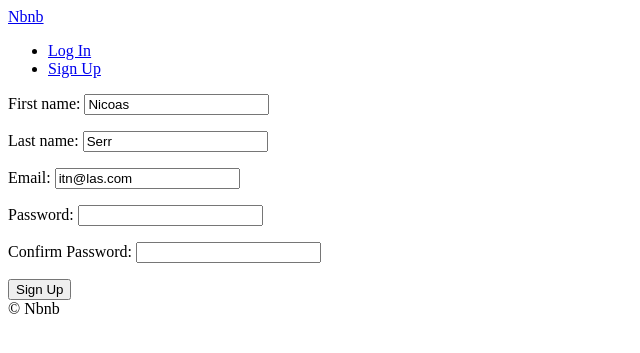
After one commit to IntelligenceTeam/Airbnb-clone, a Django app: page /users/signup in a window 1280 px wide. The commit adds this page. Shown: the top 353 px of the page, without its empty margins (0-640 px from the left). Run offline with Django 3.2, Linux system fonts and the light colour scheme.

Commit message:
#15.0 SignUp Form

```diff
--- a/templates/partials/nav.html
+++ b/templates/partials/nav.html
@@ -5,6 +5,7 @@
         <li><a href="{% url "users:logout" %}">Log Out</a></li>
     {% else %}
         <li><a href="{% url "users:login" %}">Log In</a></li>
+        <li><a href="{% url "users:signup" %}">Sign Up</a></li>
     {% endif %}
 
     {% comment %}
--- /dev/null
+++ b/templates/users/signup.html
@@ -0,0 +1,18 @@
+{% extends 'base.html' %}
+
+
+{% block page_title %}
+    Sign Up
+{% endblock page_title %}
+
+{% block search-bar %}
+{% endblock search-bar %}
+
+
+{% block content %}
+    <form method="POST" action="{% url "users:signup" %}">
+        {% csrf_token %}
+        {{form.as_p}}
+        <button>Sign Up</button>
+    </form>
+{% endblock content %}
--- a/users/forms.py
+++ b/users/forms.py
@@ -19,3 +19,31 @@ class LoginForm(forms.Form):
                 # add_error:특정 필드에만 에러메시지 나오게 함.
         except models.User.DoesNotExist:  # 해당 유저가 없을 경우
             self.add_error("email", forms.ValidationError("User does not exist"))
+
+
+class SignUpForm(forms.Form):
+
+    first_name = forms.CharField(max_length=80)
+    last_name = forms.CharField(max_length=80)
+    email = forms.EmailField()
+    password = forms.CharField(widget=forms.PasswordInput)
+    password_cf = forms.CharField(widget=forms.PasswordInput, label="Confirm Password")
+    # label없이 변수명을 바꿔서 해도 됨. 페이지에 변수명으로 나옴.
+
+    def clean_email(self):
+        email = self.cleaned_data.get("email")
+        try:
+            models.User.objects.get(email=email)
+            raise forms.ValidationError("User already exists with that email")
+        except models.User.DoesNotExist:
+            return email
+
+    def clean_password_cf(
+        self,
+    ):  # clean_password라고 하면 확인용 비밀번호랑 비교가 되질 않는다. 그래서 확인용 변수이름을 붙여준다.
+        password = self.cleaned_data.get("password")
+        password1 = self.cleaned_data.get("password_cf")  # 확인용 비밀번호 변수를 get 인자값으로 넣는다.
+        if password != password1:
+            raise forms.ValidationError("Password confirmation does not match")
+        else:
+            return password
--- a/users/urls.py
+++ b/users/urls.py
@@ -6,4 +6,5 @@ app_name = "users"
 urlpatterns = [
     path("login", views.LoginView.as_view(), name="login"),
     path("logout", views.log_out, name="logout"),
+    path("signup", views.SignUpView.as_view(), name="signup"),
 ]
--- a/users/views.py
+++ b/users/views.py
@@ -24,3 +24,11 @@ class LoginView(FormView):
 def log_out(request):
     logout(request)
     return redirect(reverse("core:home"))
+
+
+class SignUpView(FormView):
+
+    template_name = "users/signup.html"
+    form_class = forms.SignUpForm
+    success_url = reverse_lazy("core:home")
+    initial = {"first_name": "Nicoas", "last_name": "Serr", "email": "itn@las.com"}
```
